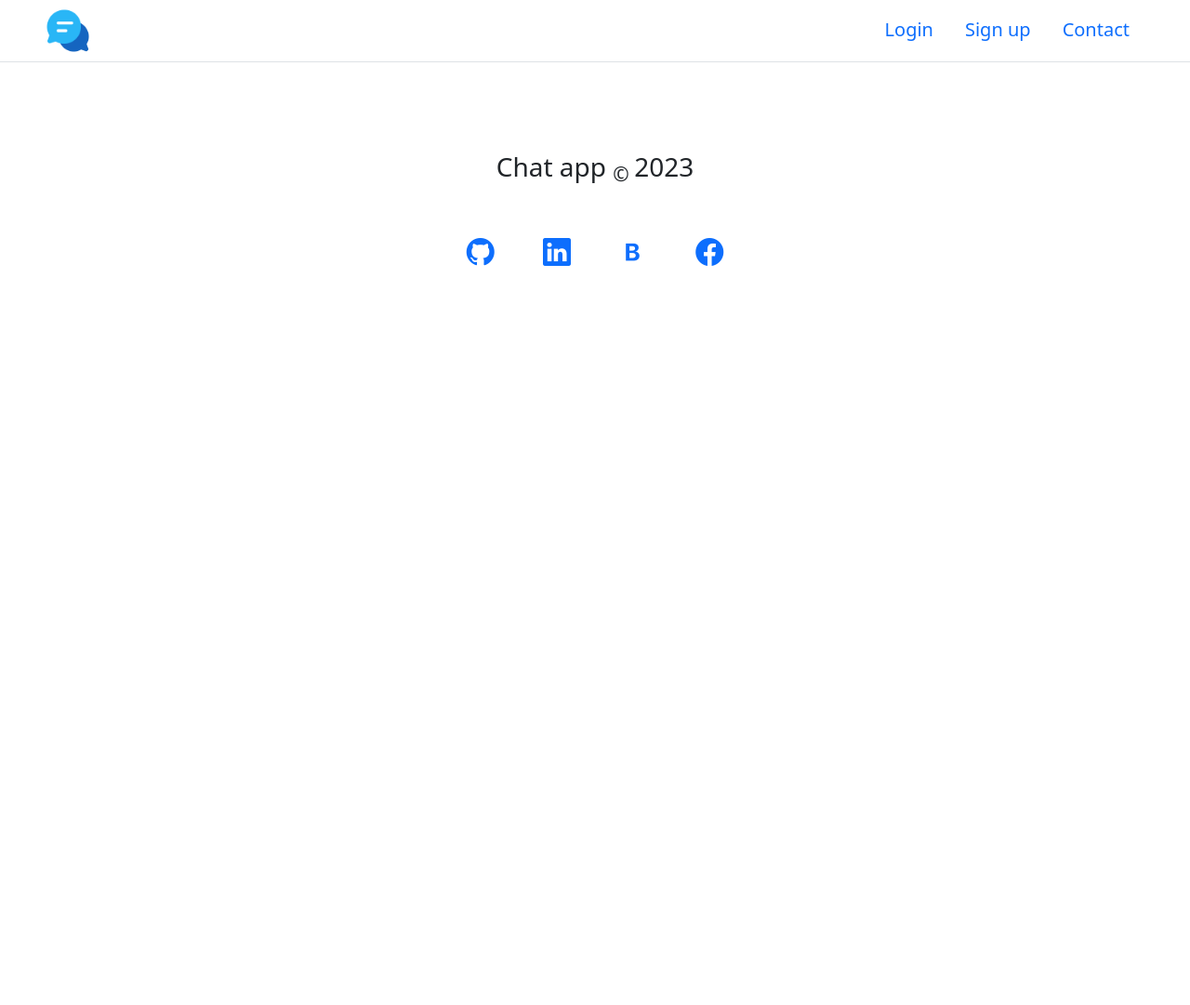
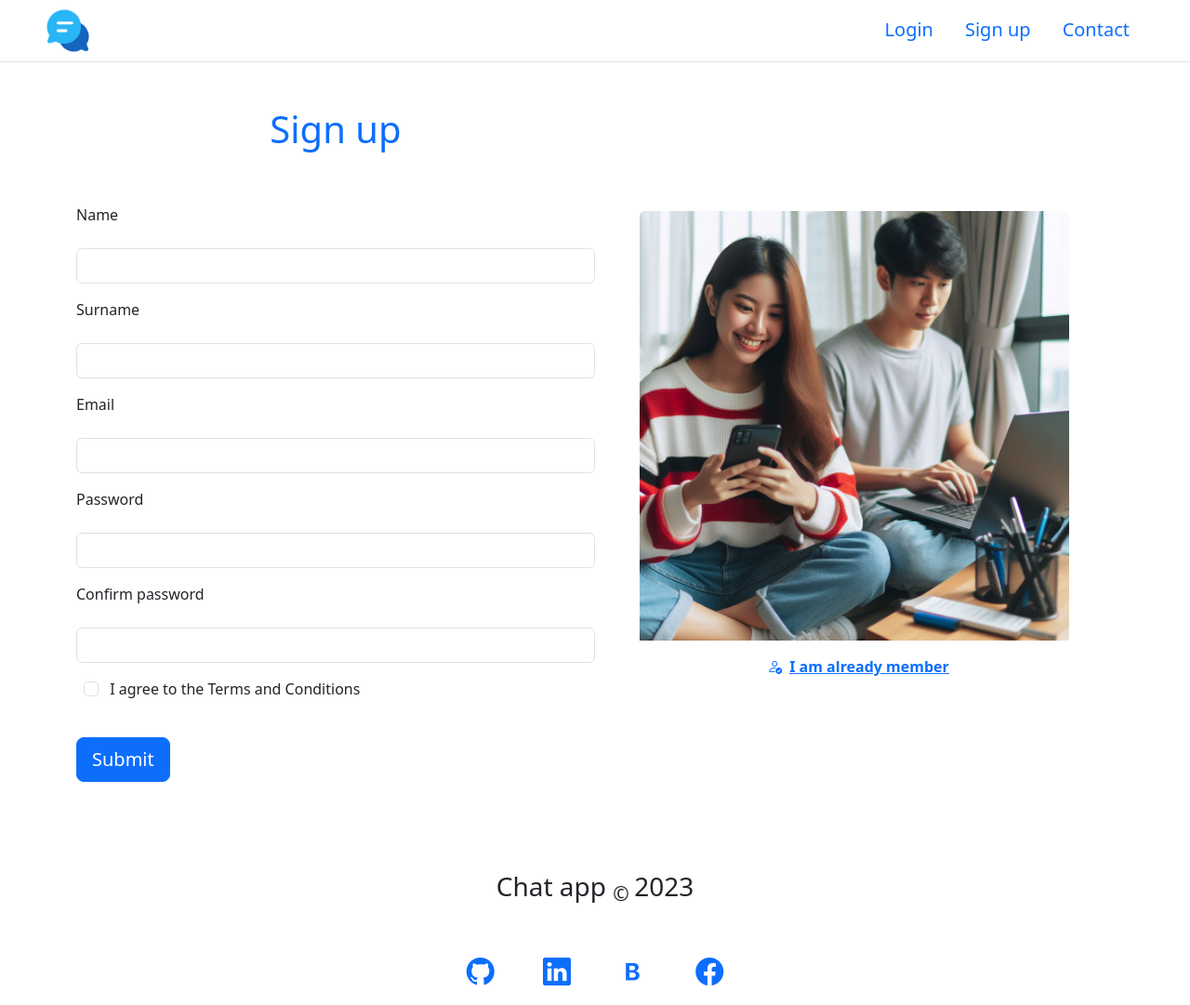
Before and after one commit to M4recki/Chat-app, a FastAPI app: page /sign_up in a window 1280 px wide. Shown: the top 1081 px of the page at 93% size. Before the commit the page ends 286 px from the top, so only its background shows below. Run offline with FastAPI, Linux system fonts and the light colour scheme.

Commit message:
Added full HTML and Jinjja code to login and registration pages.

```diff
--- a/project/python/routes.py
+++ b/project/python/routes.py
@@ -22,15 +22,15 @@ def root(request: Request):
 
 
 @router.get("/sign_up")
-def sign_up(request: Request):
+async def sign_up(request: Request):
     return templates.TemplateResponse("sign_up.html", {"request": request})
 
 
 @router.get("/login")
-def login(request: Request):
+async def login(request: Request):
     return templates.TemplateResponse("login.html", {"request": request})
 
 
 @router.get("/contact")
-def contact(request: Request):
+async def contact(request: Request):
     return templates.TemplateResponse("contact.html", {"request": request})
--- a/project/templates/sign_up.html
+++ b/project/templates/sign_up.html
@@ -53,7 +53,63 @@
     {% include "header.html" %}
 
     <!-- Main content -->
-    <main></main>
+    <main>
+      <div class="container d-flex align-items-center justify-content-between">
+        <div class="col-md-6">
+          <h1 class="text-center py-5 bold text-primary">Sign up</h1>
+          <form>
+            <div class="mb-3">
+              <label for="name" class="form-label">Name</label>
+              <input type="text" class="form-control my-3" id="name" />
+            </div>
+            <div class="mb-3">
+              <label for="surname" class="form-label">Surname</label>
+              <input type="text" class="form-control my-3" id="surname" />
+            </div>
+            <div class="mb-3">
+              <label for="email" class="form-label">Email</label>
+              <input type="email" class="form-control my-3" id="email" />
+            </div>
+            <div class="mb-3">
+              <label for="password" class="form-label">Password</label>
+              <input type="password" class="form-control my-3" id="password" />
+            </div>
+            <div class="mb-3">
+              <label for="confirmPassword" class="form-label"
+                >Confirm password</label
+              >
+              <input
+                type="password"
+                class="form-control my-3"
+                id="confirmPassword" />
+            </div>
+            <div class="mb-3">
+              <input
+                type="checkbox"
+                name="terms-conditions"
+                id="checkbox"
+                class="form-check-input mx-2" />
+              <label class="form-check-label mb-4" for="form-check-input">
+                I agree to the Terms and Conditions
+              </label>
+            </div>
+            <button type="submit" class="btn btn-lg btn-primary bold">
+              Submit
+            </button>
+          </form>
+        </div>
+        <div class="col-md-6 px-5 mt-5 text-center">
+          <img
+            src="{{ url_for('static', path='/img/2 people chatting 1st img.jpg') }}"
+            alt="girl and boy chatting"
+            class="img-fluid rounded pb-3" />
+          <a href="{{ url_for('login') }}" class="fw-bold text-body"
+            ><i class="bi bi-person-check px-2 text-primary"></i
+            ><u class="text-primary">I am already member</u></a
+          >
+        </div>
+      </div>
+    </main>
 
     <!-- Footer -->
     {% include "footer.html" %}
```
Also changed, not shown: project/templates/login.html (+30 -1 lines), project/static/img/2 people chatting 1st img.jpg (added), project/static/img/2 people chatting 2nd img.jpg (added).
